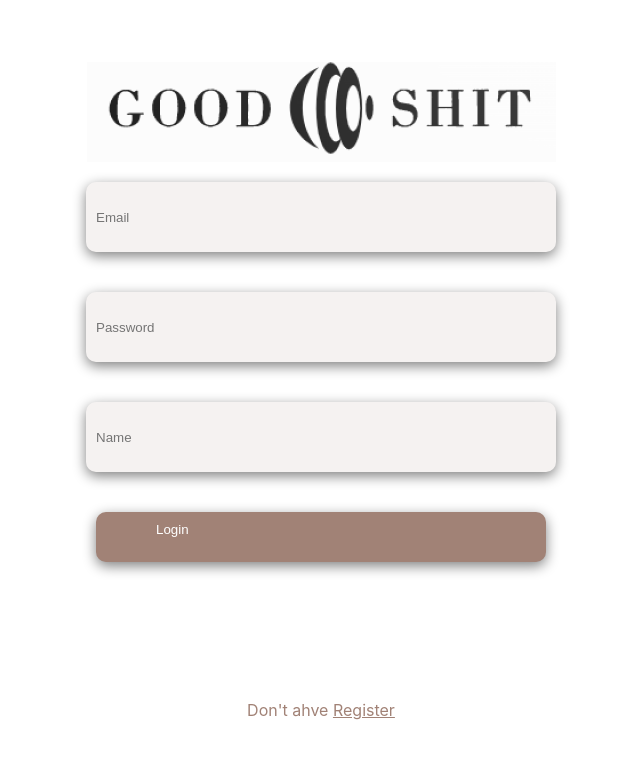
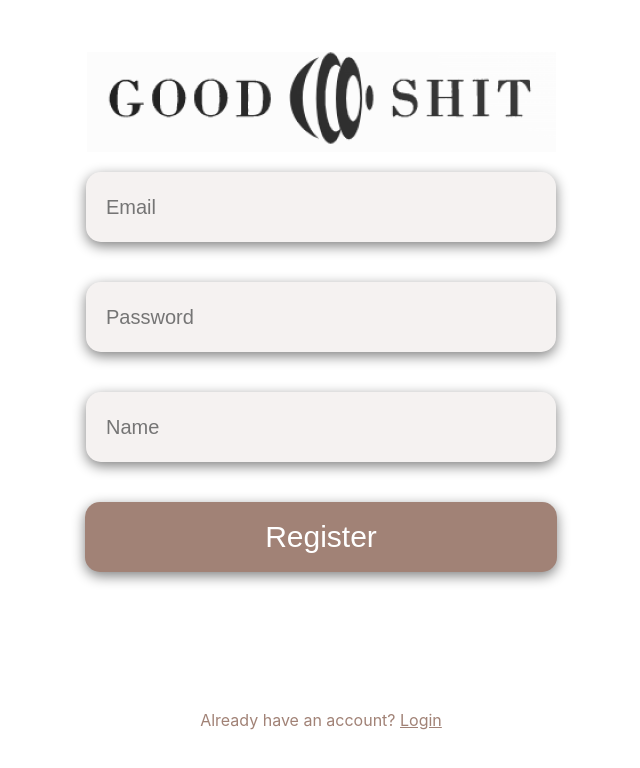
Before and after one commit to csesoc/trainee-1-2-23t2, a React (Vite) app in the folder frontend/: page /register in a window 1280 px wide. Shown: the top 768 px of the page, without its empty margins (319-959 px from the left). Built offline with nearby package versions, Linux system fonts and the light colour scheme.

Commit message:
some small changes

```diff
--- a/frontend/src/pages/LandingPage.tsx
+++ b/frontend/src/pages/LandingPage.tsx
@@ -1,6 +1,6 @@
 import { PrimaryBtn } from '../styles/GlobalStyles';
 import styled from 'styled-components'
-import logo from '/src/assets/good_shit.png';
+import logo from '../../public/logo.png';
 
 const TopHeader = styled.div`
   display: flex;
--- a/frontend/src/pages/LoginPage.tsx
+++ b/frontend/src/pages/LoginPage.tsx
@@ -68,6 +68,8 @@ const LoginPage = () => {
     email: '',
   });
 
+  const [error, setError] = useState('');
+
   const handleChange = (e: ChangeEvent<HTMLInputElement>) => {
     const { name, value } = e.target;
     setUserForm((prev) => ({ ...prev, [name]: value }));
@@ -85,8 +87,10 @@ const LoginPage = () => {
       const err = rawError as AxiosError;
       if (err.response && err.response.data) {
         console.error('Server responded with:', err.response.data);
+        setError('Incorrect login data. Please try again.');
       } else {
         console.error('Error', err);
+        setError('Incorrect login data. Please try again.');
       }
     }
   };
@@ -98,6 +102,7 @@ const LoginPage = () => {
           <img src={logo} />
           <Input type="text" name="email" placeholder="Email" onChange={handleChange}></Input>
           <Input type="text" name="password" placeholder="Password" onChange={handleChange}></Input>
+          {error && <div style={{ color: 'red' }}>{error}</div>}
           <FindBtn type="submit">Login</FindBtn>
           <Spacing></Spacing>
           <Register>
--- a/frontend/src/pages/RegisterPage.tsx
+++ b/frontend/src/pages/RegisterPage.tsx
@@ -21,27 +21,31 @@ const Input = styled.input`
   background-color: rgb(161, 130, 118, 0.1);
   color: #a18276;
   border: none;
-  border-radius: 10px;
+  border-radius: 15px;
   padding: 10px;
   box-shadow: 0px 4px 13px grey;
   margin: 20px;
   width: 450px;
   height: 50px;
+  text-indent: 10px;
+  font-size: 20px;
+  outline-color: #a18276;
 `;
 
 const FindBtn = styled.button`
   background-color: #a18276;
   color: white;
   border: none;
-  border-radius: 10px;
+  border-radius: 15px;
   padding: 10px 60px 10px 60px;
   box-shadow: 0px 4px 13px grey;
-  display: flex;
   cursor: pointer;
   text-decoration: none;
   margin: 20px;
-  width: 450px;
-  height: 50px;
+  width: 472px;
+  height: 70px;
+  text-align: center;
+  font-size: 30px;
 `;
 
 const Spacing = styled.div`
@@ -64,6 +68,8 @@ const RegisterPage = () => {
     email: '',
   });
 
+  const [error, setError] = useState('');
+
   const handleChange = (e: ChangeEvent<HTMLInputElement>) => {
     const { name, value } = e.target;
     setUserForm((prev) => ({ ...prev, [name]: value }));
@@ -76,6 +82,7 @@ const RegisterPage = () => {
       console.log('Success', response.data);
     } catch (err) {
       console.error('Error', err);
+      setError('Incorrect registration data. Please try again.');
     }
   };
 
@@ -87,10 +94,11 @@ const RegisterPage = () => {
           <Input type="text" name="email" placeholder="Email" onChange={handleChange}></Input>
           <Input type="text" name="password" placeholder="Password" onChange={handleChange}></Input>
           <Input type="text" name="name" placeholder="Name" onChange={handleChange}></Input>
-          <FindBtn type="submit">Login</FindBtn>
+          {error && <div style={{ color: 'red' }}>{error}</div>}
+          <FindBtn type="submit">Register</FindBtn>
           <Spacing></Spacing>
           <Register>
-            Don't ahve <RegisterBtn href="/register">Register</RegisterBtn>
+            Already have an account? <RegisterBtn href="/login">Login</RegisterBtn>
           </Register>
         </Lines>
       </Center>
```
